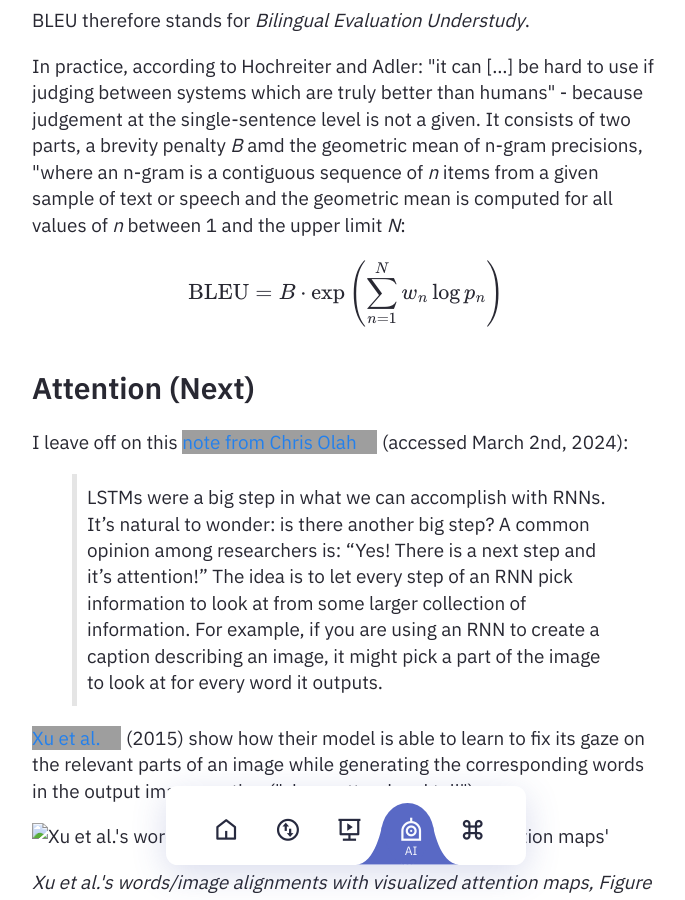
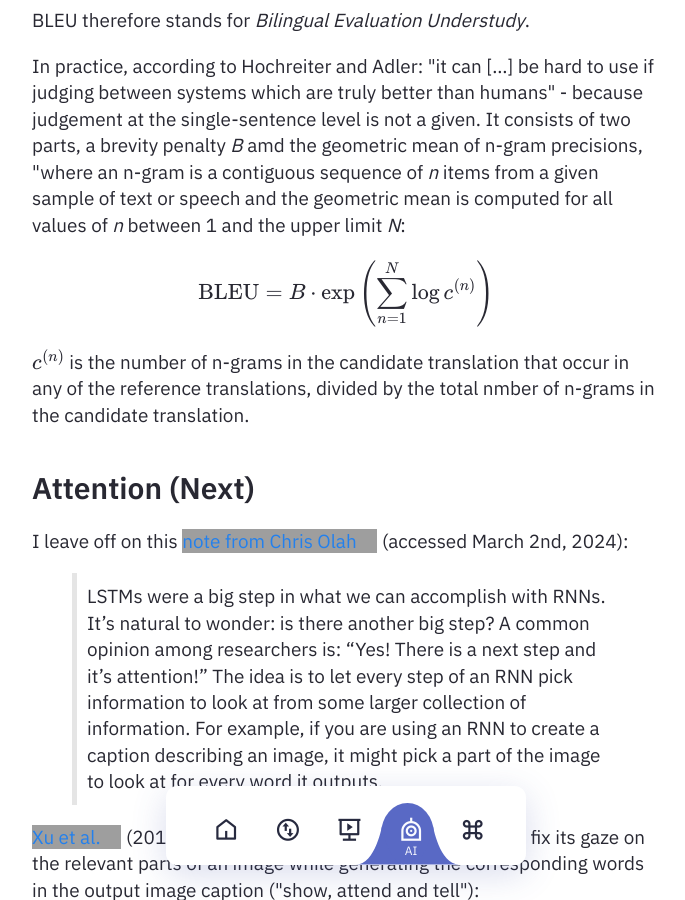
Before and after one commit to heseltime/heseltime.github.io, a Jekyll site: the page built from pages/rDai.md, in a window 1280 px wide and 900 px high, scrolled down 26116 px, cut to the strip 0-900 px from the top of the window. Shown: the whole strip, without its empty margins (294-979 px from the left). Built offline with Jekyll 4.4.1, drawn with Linux system fonts in a browser that asks for light colours; grey boxes are pictures that could not be loaded.

Commit message:
Add explainer line

```diff
--- a/pages/rDai.md
+++ b/pages/rDai.md
@@ -586,9 +586,11 @@ In practice, according to Hochreiter and Adler: "it can [...] be hard to use if
 
 $$
 
-\text{BLEU} = B \cdot \exp\left(\sum_{n=1}^{N} w_n \log p_n\right)
+\text{BLEU} = B \cdot \exp\left(\sum_{n=1}^{N} \log c^{(n)}\right)
 
 $$
+
+$$ c^{(n)} $$ is the number of n-grams in the candidate translation that occur in any of the reference translations, divided by the total nmber of n-grams in the candidate translation.
 
 ## **Attention** (Next)
 
```
